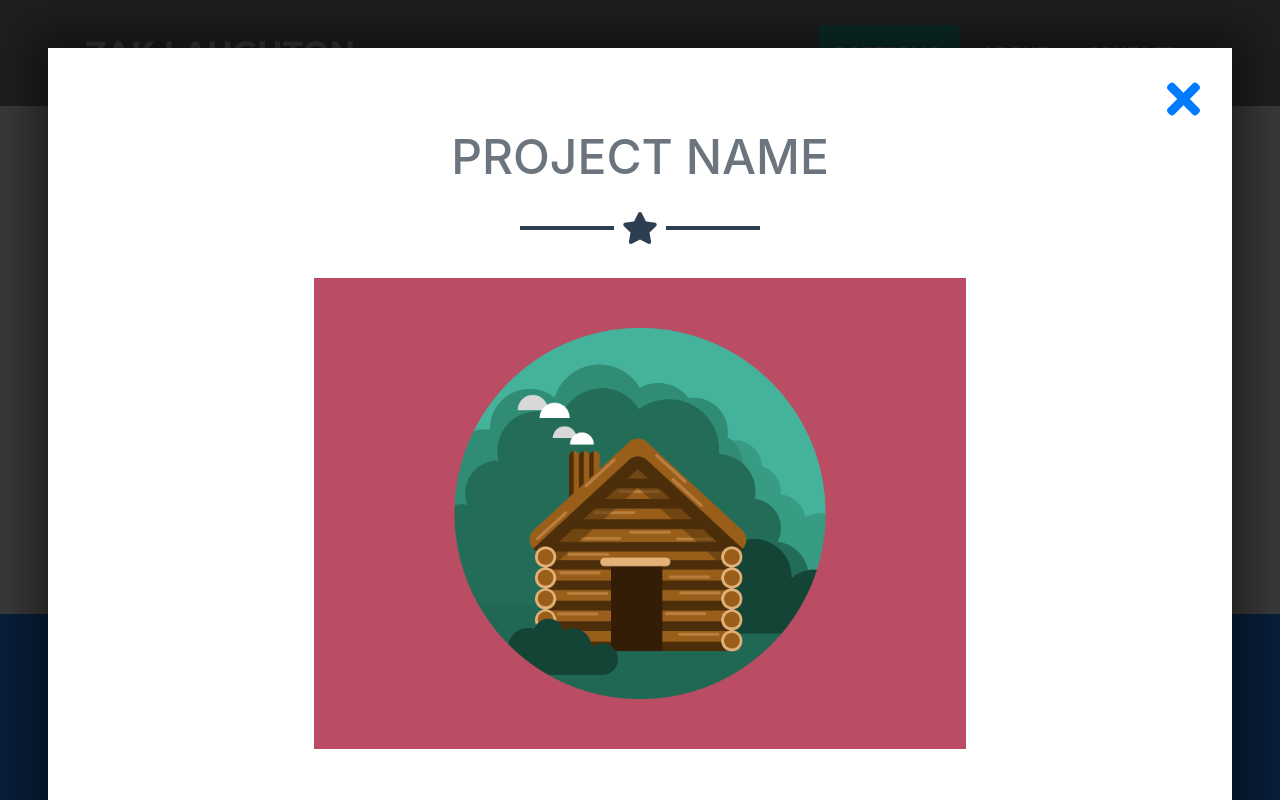
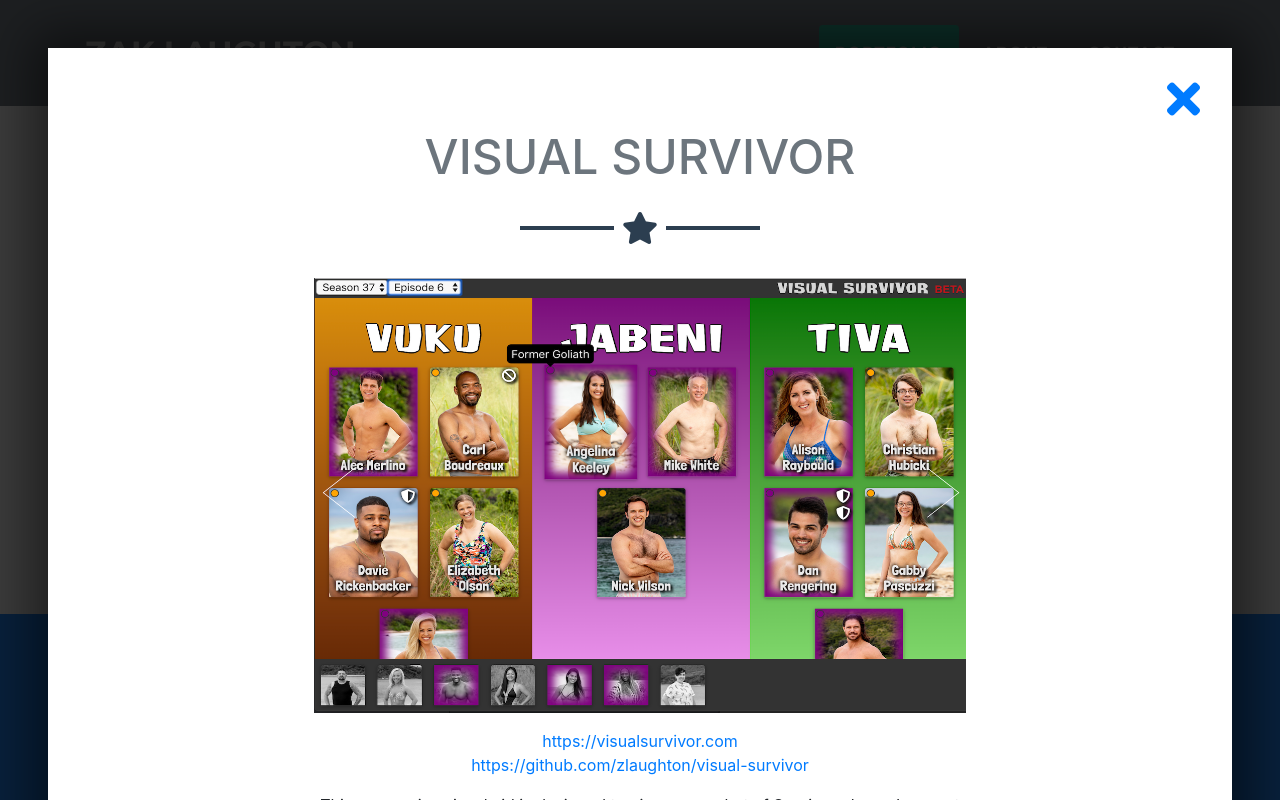
Before and after one commit to ZakLaughton/personal-homepage, a website with bundled scripts: page index.html in a window 1280 px wide. Both pictures are taken after a click on the link 260 px from the left and 805 px from the top of the page. Shown: the part 405-1205 px from the top of the page. Built offline with nearby package versions, Linux system fonts and the light colour scheme.

Commit message:
feat: Update first modal's content and styling

```diff
--- a/index.html
+++ b/index.html
@@ -184,10 +184,11 @@
         <div class="container text-center">
           <div class="row">
             <div class="col-lg-8 mx-auto">
-              <h2 class="text-secondary text-uppercase mb-0">Project Name</h2>
+              <h2 class="text-secondary text-uppercase mb-0">Visual Survivor</h2>
               <hr class="star-dark mb-5">
-              <img class="img-fluid mb-5" src="img/portfolio/cabin.png" alt="">
-              <p class="mb-5">Lorem ipsum dolor sit amet, consectetur adipisicing elit. Mollitia neque assumenda ipsam nihil, molestias magnam, recusandae quos quis inventore quisquam velit asperiores, vitae? Reprehenderit soluta, eos quod consequuntur itaque. Nam.</p>
+              <img class="img-fluid mb-3" src="img/visual-survivor.png" alt="">
+              <p><a href="https://visualsurvivor.com">https://visualsurvivor.com</a><br><a href="https://github.com/zlaughton/visual-survivor">https://github.com/zlaughton/visual-survivor</a></p>
+              <p class="mb-5">This responsive visual aid is designed to give a snapshot of Survivor players' current and former statuses throughout a season of Survivor. It uses a React front end web application to gather episode data from a Node.js/Express PostgreSQL back end.</p>
               <a class="btn btn-primary btn-lg rounded-pill portfolio-modal-dismiss" href="#">
                 <i class="fa fa-close"></i>
                 Close Project</a>
```
